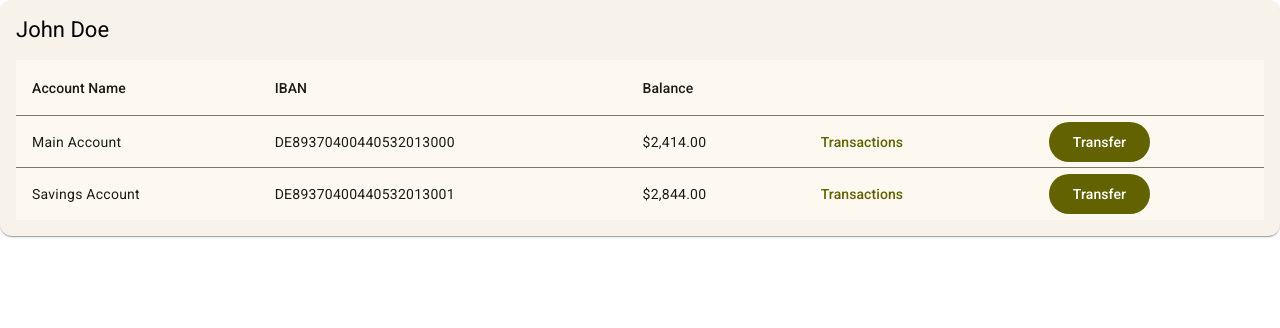
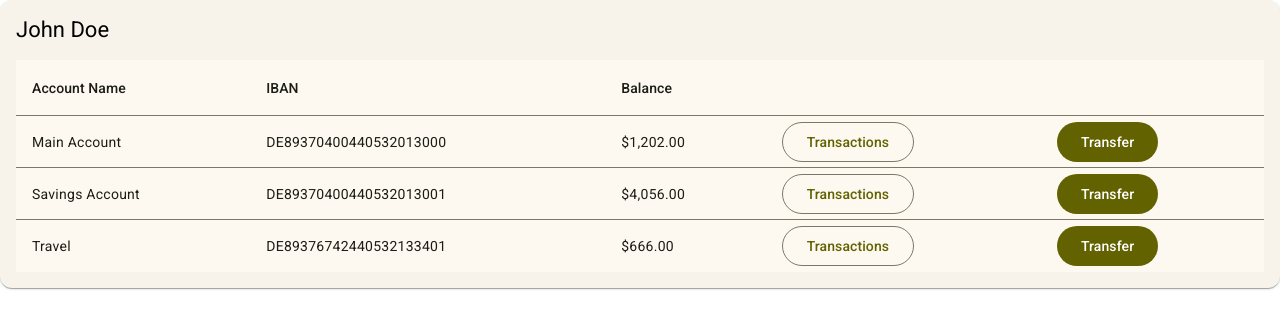
Before and after one commit to KFomin/accounts, an Angular app: page /dashboard in a window 1280 px wide. Shown: the top 328 px of the page. Built offline with nearby package versions, Linux system fonts and the light colour scheme; data requests are answered from the project's data file.

Commit message:
adjust dashboard template code style

```diff
--- a/src/app/dashboard/dashboard.component.html
+++ b/src/app/dashboard/dashboard.component.html
@@ -8,50 +8,30 @@
     <mat-card-content>
       @switch (viewType | async) {
         @case ('desktop') {
-          <table mat-table [dataSource]="dataSource">
-            <ng-container matColumnDef="name">
-              <th mat-header-cell *matHeaderCellDef>Account Name</th>
-              <td mat-cell *matCellDef="let account">{{ account.name }}</td>
-            </ng-container>
-            <ng-container matColumnDef="iban">
-              <th mat-header-cell *matHeaderCellDef>IBAN</th>
-              <td mat-cell *matCellDef="let account">{{ account.iban }}</td>
-            </ng-container>
-            <ng-container matColumnDef="balance">
-              <th mat-header-cell *matHeaderCellDef>Balance</th>
-              <td mat-cell *matCellDef="let account">{{ account.balance | currency }}</td>
-            </ng-container>
-            <ng-container matColumnDef="transactions">
-              <th mat-header-cell *matHeaderCellDef></th>
-              <td mat-cell *matCellDef="let account" class="actions">
-                <button mat-button color="primary" (click)="viewTransactions(account.id)">Transactions</button>
-              </td>
-            </ng-container>
-            <ng-container matColumnDef="transfer">
-              <th mat-header-cell *matHeaderCellDef></th>
-              <td mat-cell *matCellDef="let account" class="actions">
-                <button mat-flat-button (click)="transferMoneyClicked(account.id)">Transfer</button>
-              </td>
-            </ng-container>
-            <tr mat-header-row *matHeaderRowDef="desktopColumns"></tr>
-            <tr mat-row *matRowDef="let row; columns: desktopColumns;"></tr>
-          </table>
+          <ng-template [ngTemplateOutlet]="desktopAccounts"></ng-template>
         }
         @case ('mobile') {
+          <ng-template [ngTemplateOutlet]="mobileAccounts"></ng-template>
+        }
+      }
+    </mat-card-content>
+  </mat-card>
+</div>
+
+<!--Template for mobile table-->
+<ng-template #mobileAccounts>
   <table mat-table [dataSource]="dataSource" multiTemplateDataRows class="mat-elevation-z8">
-            <!-- Колонка IBAN -->
+
     <ng-container matColumnDef="iban">
       <th mat-header-cell *matHeaderCellDef>IBAN</th>
       <td mat-cell *matCellDef="let account">{{ account.iban }}</td>
     </ng-container>
 
-            <!-- Колонка Balance -->
     <ng-container matColumnDef="balance">
       <th mat-header-cell *matHeaderCellDef>Balance</th>
       <td mat-cell *matCellDef="let account">{{ account.balance | currency }}</td>
     </ng-container>
 
-            <!-- Колонка Expand -->
     <ng-container matColumnDef="expand">
       <th mat-header-cell *matHeaderCellDef aria-label="row actions">&nbsp;</th>
       <td mat-cell *matCellDef="let account">
@@ -66,7 +46,6 @@
       </td>
     </ng-container>
 
-            <!-- Раскрывающаяся строка -->
     <ng-container matColumnDef="expandedDetail">
       <td mat-cell
           *matCellDef="let account"
@@ -75,9 +54,9 @@
         <div class="account-details-wrapper"
              [class.account-details-wrapper-expanded]="isExpanded(account)">
           <div class="account-details">
-                    <div class="account-details-name">{{account.name}}</div>
+            <div class="account-details-name">{{ account.name }}</div>
             <div class="account-details-buttons">
-                      <button mat-button color="primary" (click)="viewTransactions(account.id)">Transactions</button>
+              <button mat-stroked-button color="primary" (click)="viewTransactions(account.id)">Transactions</button>
               <button mat-flat-button (click)="transferMoneyClicked(account.id)">Transfer</button>
             </div>
           </div>
@@ -86,7 +65,6 @@
     </ng-container>
 
     <tr mat-header-row *matHeaderRowDef="mobileColumns"></tr>
-
     <tr mat-row *matRowDef="let account; columns: mobileColumns;"
         class="example-element-row"
         [class.example-expanded-row]="isExpanded(account)"
@@ -95,8 +73,41 @@
 
     <tr mat-row *matRowDef="let row; columns: ['expandedDetail']" class="account-details-row"></tr>
   </table>
-        }
-      }
-    </mat-card-content>
-  </mat-card>
-</div>
+</ng-template>
+<!--Template for desktop table-->
+<ng-template #desktopAccounts>
+  <table mat-table [dataSource]="dataSource">
+
+    <ng-container matColumnDef="name">
+      <th mat-header-cell *matHeaderCellDef>Account Name</th>
+      <td mat-cell *matCellDef="let account">{{ account.name }}</td>
+    </ng-container>
+
+    <ng-container matColumnDef="iban">
+      <th mat-header-cell *matHeaderCellDef>IBAN</th>
+      <td mat-cell *matCellDef="let account">{{ account.iban }}</td>
+    </ng-container>
+
+    <ng-container matColumnDef="balance">
+      <th mat-header-cell *matHeaderCellDef>Balance</th>
+      <td mat-cell *matCellDef="let account">{{ account.balance | currency }}</td>
+    </ng-container>
+
+    <ng-container matColumnDef="transactions">
+      <th mat-header-cell *matHeaderCellDef></th>
+      <td mat-cell *matCellDef="let account" class="actions">
+        <button mat-stroked-button color="primary" (click)="viewTransactions(account.id)">Transactions</button>
+      </td>
+    </ng-container>
+
+    <ng-container matColumnDef="transfer">
+      <th mat-header-cell *matHeaderCellDef></th>
+      <td mat-cell *matCellDef="let account" class="actions">
+        <button mat-flat-button (click)="transferMoneyClicked(account.id)">Transfer</button>
+      </td>
+    </ng-container>
+
+    <tr mat-header-row *matHeaderRowDef="desktopColumns"></tr>
+    <tr mat-row *matRowDef="let row; columns: desktopColumns;"></tr>
+  </table>
+</ng-template>
--- a/src/app/dashboard/dashboard.component.ts
+++ b/src/app/dashboard/dashboard.component.ts
@@ -9,7 +9,7 @@ import {
 } from '@angular/material/table';
 import {MatCard, MatCardContent, MatCardHeader, MatCardTitle, MatCardTitleGroup} from '@angular/material/card';
 import {MatButton, MatIconButton} from '@angular/material/button';
-import {AsyncPipe, CurrencyPipe, NgIf} from '@angular/common';
+import {AsyncPipe, CurrencyPipe, NgIf, NgTemplateOutlet} from '@angular/common';
 import {Account, ApiService} from '../api.service';
 import {BehaviorSubject} from 'rxjs';
 import {MatIcon} from '@angular/material/icon';
@@ -39,6 +39,7 @@ import {MatIcon} from '@angular/material/icon';
     MatIcon,
     MatIconButton,
     NgIf,
+    NgTemplateOutlet,
   ],
   templateUrl: './dashboard.component.html',
   styleUrl: './dashboard.component.scss'
--- a/src/db.json
+++ b/src/db.json
@@ -4,13 +4,19 @@
       "id": "1",
       "name": "Main Account",
       "iban": "DE89370400440532013000",
-      "balance": 2414
+      "balance": 1202
     },
     {
       "id": "2",
       "name": "Savings Account",
       "iban": "DE89370400440532013001",
-      "balance": 2844
+      "balance": 4056
+    },
+    {
+      "id": "3",
+      "name": "Travel",
+      "iban": "DE89376742440532133401",
+      "balance": 666
     }
   ],
   "transactions": [
@@ -133,6 +139,22 @@
       "amount": 123,
       "accountId": "2",
       "type": "credit"
+    },
+    {
+      "id": "406e",
+      "date": "2025-06-01T15:38:39.332Z",
+      "description": "asfasfasfasf",
+      "amount": 1212,
+      "accountId": "2",
+      "type": "credit"
+    },
+    {
+      "id": "ded1",
+      "date": "2025-06-01T15:38:39.332Z",
+      "description": "asfasfasfasf",
+      "amount": 1212,
+      "accountId": "1",
+      "type": "debit"
     }
   ]
 }
```
Lines whose indentation alone changed are shown as unchanged.
